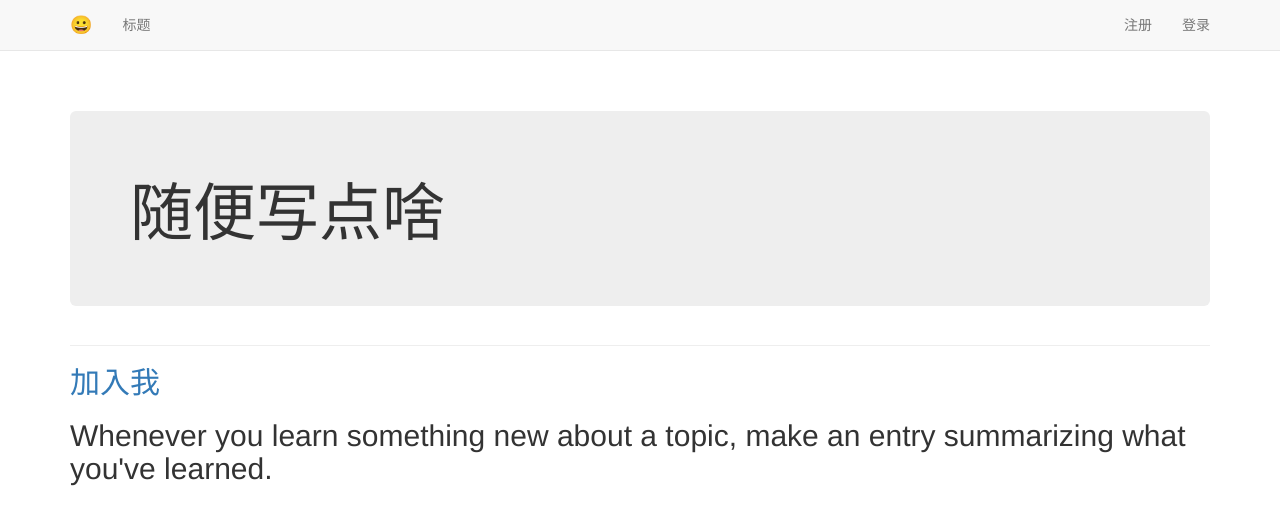
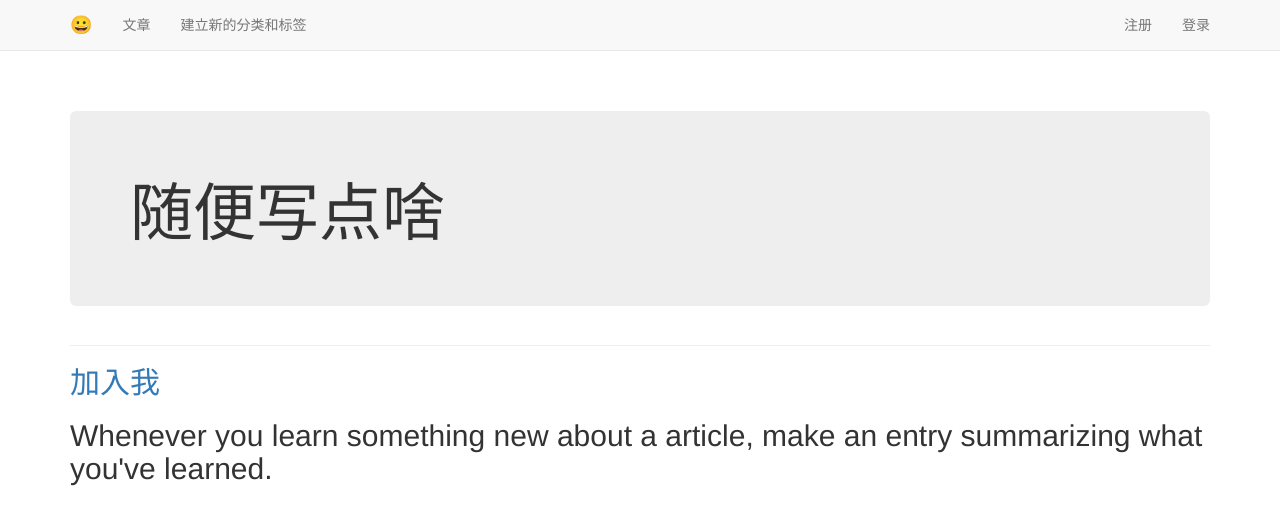
Before and after one commit to 31029/BlogOfMine, a Django app: page / in a window 1280 px wide. Shown: the top 525 px of the page. Run offline with Django 3.2, Linux system fonts and the light colour scheme; some libraries are stand-ins or nearby versions.

Commit message:
alpha 1.0

```diff
--- a/learning_log/wsgi.py
+++ b/learning_log/wsgi.py
@@ -10,8 +10,8 @@ https://docs.djangoproject.com/en/2.2/howto/deployment/wsgi/
 import os
 
 from django.core.wsgi import get_wsgi_application
-from dj_static import Cling
+
 
 os.environ.setdefault('DJANGO_SETTINGS_MODULE', 'learning_log.settings')
 
-application = Cling(get_wsgi_application())
+application = get_wsgi_application()
--- a/learning_logs/templates/learning_logs/base.html
+++ b/learning_logs/templates/learning_logs/base.html
@@ -31,7 +31,10 @@
 
         <div id="navbar" class="navbar-collapse collapse">
           <ul class="nav navbar-nav">
-            <li><a href="{% url 'learning_logs:topics' %}">标题</a></li>
+            <li><a href="{% url 'learning_logs:articles' %}">文章</a></li>
+          </ul>
+          <ul class="nav navbar-nav">
+            <li><a href="{% url 'learning_logs:articles' %}">建立新的分类和标签</a></li>
           </ul>
 
           <ul class="nav navbar-nav navbar-right">
--- a/learning_logs/templates/learning_logs/edit_entry.html
+++ b/learning_logs/templates/learning_logs/edit_entry.html
@@ -2,7 +2,7 @@
 
 {% block content %}
 
-  <p><a href="{% url 'learning_logs:topic' topic.id %}">{{ topic }}</a></p>
+  <p><a href="{% url 'learning_logs:article' article.id %}">{{ article }}</a></p>
 
   <p>Edit entry:</p>
 
--- a/learning_logs/templates/learning_logs/index.html
+++ b/learning_logs/templates/learning_logs/index.html
@@ -11,7 +11,7 @@
     <a href="{% url 'users:register' %}">加入我</a>
   </h2>
   <h2>
-    Whenever you learn something new about a topic, make an entry
+    Whenever you learn something new about a article, make an entry
     summarizing what you've learned.
   </h2>
 {% endblock %}
--- a/learning_logs/templates/learning_logs/new_topic.html
+++ b/learning_logs/templates/learning_logs/new_article.html
@@ -2,19 +2,19 @@
 {% load bootstrap3 %}
 
 {% block header %}
-  <h2>Add a new topic:</h2>
+  <h2>Add a new article:</h2>
 {% endblock header %}
 
 {% block content %}
 
-  <form action="{% url 'learning_logs:new_topic' %}" method='post'
+  <form action="{% url 'learning_logs:new_article' %}" method='post'
       class="form">
 
     {% csrf_token %}
     {% bootstrap_form form %}
 
     {% buttons %}
-      <button name="submit" class="btn btn-primary">add topic</button>
+      <button name="submit" class="btn btn-primary">add article</button>
     {% endbuttons %}
 
   </form>
--- a/learning_logs/templates/learning_logs/new_entry.html
+++ b/learning_logs/templates/learning_logs/new_entry.html
@@ -2,10 +2,10 @@
 
 {% block content %}
 
-  <p><a href="{% url 'learning_logs:topic' topic.id %}">{{ topic }}</a></p>
+  <p><a href="{% url 'learning_logs:article' article.id %}">{{ article }}</a></p>
 
   <p>Add a new entry:</p>
-  <form action="{% url 'learning_logs:new_entry' topic.id %}" method='post'>
+  <form action="{% url 'learning_logs:new_entry' article.id %}" method='post'>
     {% csrf_token %}
     {{ form.as_p }}
     <button name='submit'>add entry</button>
--- a/learning_logs/urls.py
+++ b/learning_logs/urls.py
@@ -9,17 +9,17 @@ urlpatterns = [
     # Home page.
     url(r'^$', views.index, name='index'),
 
-    # Show all topics.
-    url(r'^topics/$', views.topics, name='topics'),
+    # Show all articles.
+    url(r'^articles/$', views.articles, name='articles'),
 
-    # Detail page for a single topic.
-    url(r'^topics/(?P<topic_id>\d+)/$', views.topic, name='topic'),
+    # Detail page for a single article.
+    url(r'^articles/(?P<article_id>\d+)/$', views.article, name='article'),
 
-    # Page for adding a new topic.
-    url(r'^new_topic/$', views.new_topic, name='new_topic'),
+    # Page for adding a new article.
+    url(r'^new_article/$', views.new_article, name='new_article'),
 
     # Page for adding a new entry.
-    url(r'^new_entry/(?P<topic_id>\d+)/$', views.new_entry, name='new_entry'),
+    url(r'^new_entry/(?P<article_id>\d+)/$', views.new_entry, name='new_entry'),
 
     # Page for editing an entry.
     url(r'^edit_entry/(?P<entry_id>\d+)/$', views.edit_entry,
--- a/learning_logs/views.py
+++ b/learning_logs/views.py
@@ -3,55 +3,55 @@ from django.http import HttpResponseRedirect, Http404
 from django.urls import reverse
 from django.contrib.auth.decorators import login_required
 
-from .models import Topic, Entry
-from .forms import TopicForm, EntryForm
+from .models import Article, Entry
+from .forms import ArticleForm, EntryForm
 
 def index(request):
     """The home page for Learning Log."""
     return render(request, 'learning_logs/index.html')
 
 @login_required
-def topics(request):
-    """Show all topics."""
-    topics = Topic.objects.filter(owner=request.user).order_by('date_added')
-    context = {'topics': topics}
-    return render(request, 'learning_logs/topics.html', context)
+def articles(request):
+    """Show all articles."""
+    articles = Article.objects.filter(owner=request.user).order_by('date_added')
+    context = {'articles': articles}
+    return render(request, 'learning_logs/articles.html', context)
 
 @login_required
-def topic(request, topic_id):
-    """Show a single topic, and all its entries."""
-    topic = Topic.objects.get(id=topic_id)
-    # Make sure the topic belongs to the current user.
-    if topic.owner != request.user:
+def article(request, article_id):
+    """Show a single article, and its entry."""
+    article = Article.objects.get(id=article_id)
+    # Make sure the article belongs to the current user.
+    if article.owner != request.user:
         raise Http404
 
-    entries = topic.entry_set.order_by('-date_added')
-    context = {'topic': topic, 'entries': entries}
-    return render(request, 'learning_logs/topic.html', context)
+    entry= article.entry
+    context = {'article': article, 'entry': entry}
+    return render(request, 'learning_logs/article.html', context)
 
 @login_required
-def new_topic(request):
-    """Add a new topic."""
+def new_article(request):
+    """Add a new article."""
     if request.method != 'POST':
         # No data submitted; create a blank form.
-        form = TopicForm()
+        form = ArticleForm()
     else:
         # POST data submitted; process data.
-        form = TopicForm(request.POST)
+        form = ArticleForm(request.POST)
         if form.is_valid():
-            new_topic = form.save(commit=False)
-            new_topic.owner = request.user
-            new_topic.save()
-            return HttpResponseRedirect(reverse('learning_logs:topics'))
+            new_article = form.save(commit=False)
+            new_article.owner = request.user
+            new_article.save()
+            return HttpResponseRedirect(reverse('learning_logs:articles'))
 
     context = {'form': form}
-    return render(request, 'learning_logs/new_topic.html', context)
+    return render(request, 'learning_logs/new_article.html', context)
 
 @login_required
-def new_entry(request, topic_id):
-    """Add a new entry for a particular topic."""
-    topic = Topic.objects.get(id=topic_id)
-    if topic.owner != request.user:
+def new_entry(request, article_id):
+    """Add a new entry for a particular article."""
+    article = Article.objects.get(id=article_id)
+    if article.owner != request.user:
         raise Http404
 
     if request.method != 'POST':
@@ -62,21 +62,21 @@ def new_entry(request, topic_id):
         form = EntryForm(data=request.POST)
         if form.is_valid():
             new_entry = form.save(commit=False)
-            new_entry.topic = topic
+            new_entry.article = article
             new_entry.save()
-            return HttpResponseRedirect(reverse('learning_logs:topic',
-                                        args=[topic_id]))
+            return HttpResponseRedirect(reverse('learning_logs:article',
+                                        args=[article_id]))
 
-    context = {'topic': topic, 'form': form}
+    context = {'article': article, 'form': form}
     return render(request, 'learning_logs/new_entry.html', context)
 
 @login_required
 def edit_entry(request, entry_id):
     """Edit an existing entry."""
     entry = Entry.objects.get(id=entry_id)
-    topic = entry.topic
-    if topic.owner != request.user:
-        raise Http404
+    article = entry.article_set().all()
+    #if article.owner != request.user:
+    #   raise Http404
 
     if request.method != 'POST':
         # Initial request; pre-fill form with the current entry.
@@ -86,8 +86,8 @@ def edit_entry(request, entry_id):
         form = EntryForm(instance=entry, data=request.POST)
         if form.is_valid():
             form.save()
-            return HttpResponseRedirect(reverse('learning_logs:topic',
-                                        args=[topic.id]))
+            return HttpResponseRedirect(reverse('learning_logs:article',
+                                        args=[article.id]))
 
-    context = {'entry': entry, 'topic': topic, 'form': form}
+    context = {'entry': entry, 'article': article, 'form': form}
     return render(request, 'learning_logs/edit_entry.html', context)
```
Also changed, not shown: learning_log/settings.py (+4 -4 lines), learning_logs/admin.py (+17 -3 lines), learning_logs/forms.py (+5 -4 lines), learning_logs/models.py (+35 -17 lines), learning_logs/templates/learning_logs/article.html (added, +27 -0 lines), learning_logs/templates/learning_logs/articles.html (renamed from learning_logs/templates/learning_logs/topics.html, +4 -4 lines), learning_logs/templates/learning_logs/topic.html (deleted, +0 -31 lines), learning_logs/migrations/0001_initial.py, learning_logs/migrations/0002_auto_20200428_1951.py (added), learning_logs/migrations/0003_article_owner.py (added).
